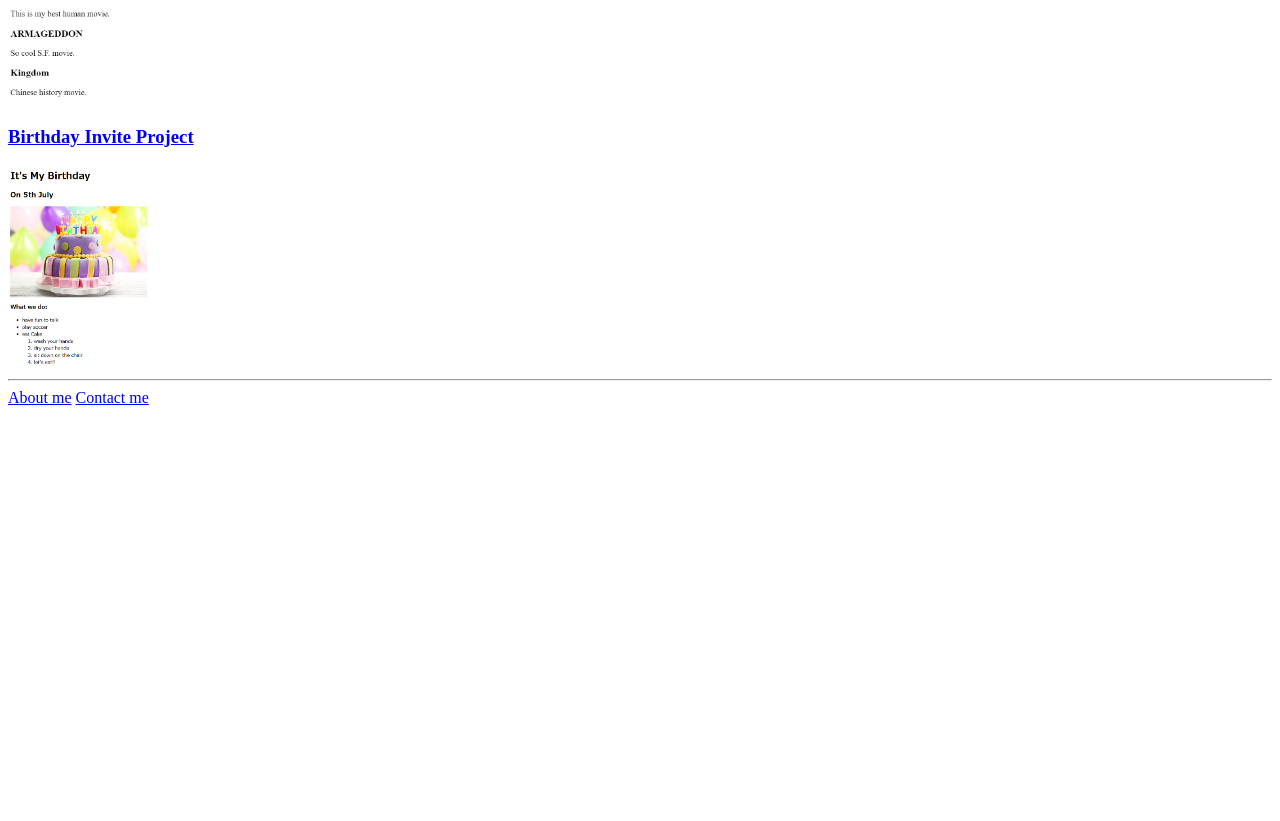
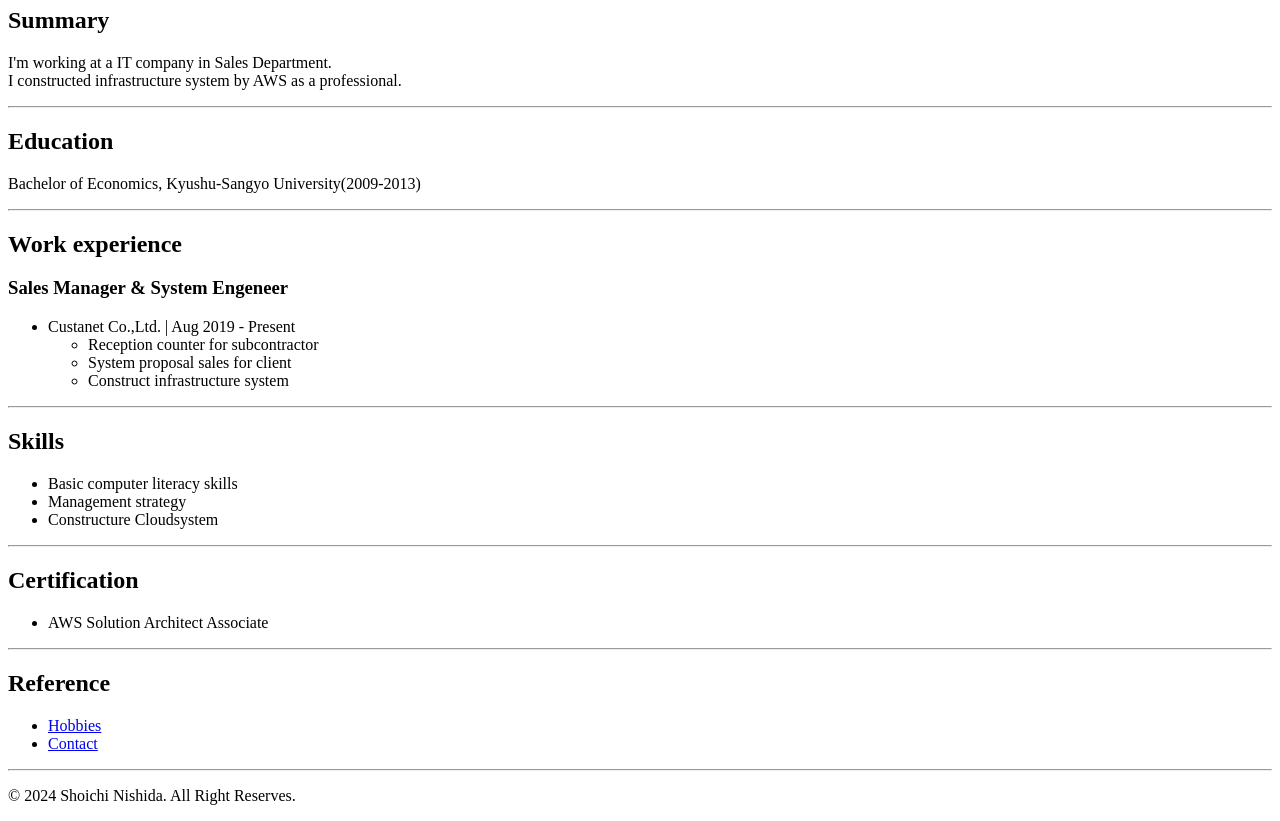
Before and after one commit to sho-jp/html-portfolio, a plain HTML site: page index.html in a window 1280 px wide. Shown: the part 285-1106 px from the top of the page. Before the commit the page ends 800 px from the top, so only its background shows below. Drawn offline with Linux system fonts and the light colour scheme.

Commit message:
Add files via upload

```diff
--- a/index.html
+++ b/index.html
@@ -1,37 +1,59 @@
-<!-- TODO 1: Create the HTML Boilerplate -->
 <!DOCTYPE html>
 <html lang="en">
 <head>
     <meta charset="UTF-8">
-    <title>Shoichi Nishida's Portfolio</title>
+    <title>My Resume</title>
 </head>
 <body>
-    <h1>Shoichi Nishida's Portfolio</h1>
-    <h2>I'm a Web Developper</h2>
+    <img src="./assets/images/resumephoto.png" height="200" alt="resume photo" />
+    <h1>Shoichi Nishida</h1>
+
+    <h2>Summary</h2>
+    <p>
+        I'm working at a IT company in Sales Department.</br>
+        I constructed infrastructure system by AWS as a professional.</br>
+    </p>
+
     <hr />
-    <h3><a href="./public/mvrank.html">Movie Ranking Project</a></h3>
-    <img src="./assets/images/myBestMovie.png" height="200" alt="movie ranking project preview" />
-    <h3><a href="./public/bd.html">Birthday Invite Project</a></h3>
-    <img src="./assets/images/mybirthdayInvite.png" height="200" alt="birthday inviteproject preview" />
+    <h2>Education</h2>
+    <p>Bachelor of Economics, Kyushu-Sangyo University(2009-2013)</p>
+
     <hr />
-    <a href="./public/about.html">About me</a>
-    <a href="./public/contact.html">Contact me</a>
+    <h2>Work experience</h2>
+    <h3>Sales Manager & System Engeneer</h3>
+    <ul>
+        <li>Custanet Co.,Ltd. | Aug 2019 - Present</li>
+        <ul>
+            <li>Reception counter for subcontractor</li>
+            <li>System proposal sales for client</li>
+            <li>Construct infrastructure system</li>
+        </ul>
+    </ul>
+
+    <hr />
+    <h2>Skills</h2>
+    <ul>
+        <li>Basic computer literacy skills</li>
+        <li>Management strategy</li>
+        <li>Constructure Cloudsystem</li>
+    </ul>
+
+    <hr />
+    <h2>Certification</h2>
+    <ul>
+        <li>AWS Solution Architect Associate</li>
+    </ul>
+
+    <hr />
+    <h2>Reference</h2>
+    <ul>
+        <li><a href="./public/hobbies.html">Hobbies</a></li>
+        <li><a href="./public/contact.html">Contact</a></li>
+    </ul>
 </body>
+
+<hr />
+<footer>
+    <p>© 2024 Shoichi Nishida. All Right Reserves.</p>
+</footer>
 </html>
-
-<!-- TODO 2: Add Your previous projects' HTML into the public folder -->
-    <!-- done -->
-
-<!-- TODO 3: Take screenshots of your project previews and add the images to the images folder -->
-    <!-- done -->
-<!-- TODO 4: Add titles/subtitles etc. -->
-    <!-- done -->
-<!-- TODO 5: Add a link to the project pages -->
-    <!-- done -->
-<!-- TODO 6: Add images to show the project previews
-HINT for TODO 6: You can use the height attribute set to 200 to make the image smaller:
-https://developer.mozilla.org/en-US/docs/Web/HTML/Element/img#attr-height -->
-    <!-- done -->
-    <!-- but I understand from "solution.html" -->
-<!-- TODO 7: Add the Contact Me and About Me page links -->
-    <!-- done -->
```
Also changed, not shown: public/hobbies.html (added, +9 -0 lines), assets/images/resumephoto.png (added).
